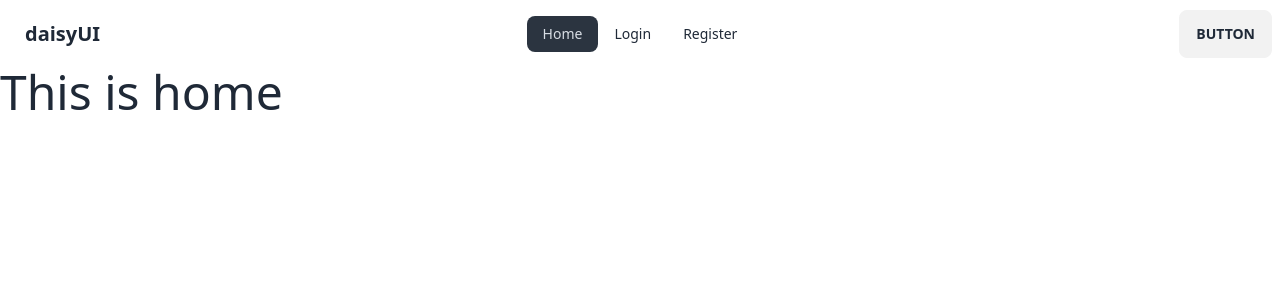
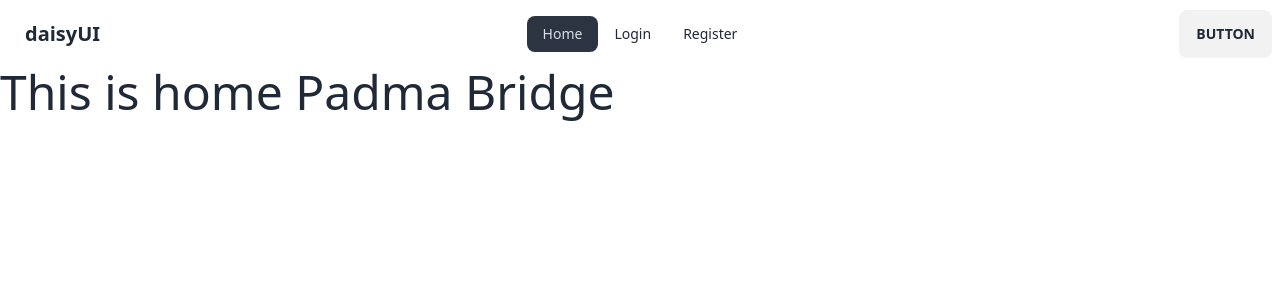
Before and after one commit to faraazhossainimran/auth-moha-milon, a React (Vite) app: page / in a window 1280 px wide. Shown: the top 300 px of the page. Built offline with nearby package versions, Linux system fonts and the light colour scheme.

Commit message:
useContext basics on Auth Moha Milon site

```diff
--- a/src/___content_api.js
+++ b/src/___content_api.js
@@ -1,4 +1,4 @@
-// 1.create context (export)
+// 1. create context (export)
 // 2. Provider
 // 3. set value
 // 4. useContext
--- a/src/components/Home.jsx
+++ b/src/components/Home.jsx
@@ -1,9 +1,13 @@
+import { useContext } from "react"
+import { AuthContext } from "./Providers/AuthProvider"
 
 
 const Home = () => {
+    const authInfo = useContext(AuthContext)
+    console.log(authInfo);
     return (
         <div className="text-5xl">
-            This is home
+            This is home {authInfo.name}
         </div>
     )
 }
--- /dev/null
+++ b/src/components/Providers/AuthProvider.jsx
@@ -0,0 +1,19 @@
+import { createContext } from "react"
+
+export const AuthContext = createContext(null);
+const AuthProvider = ({children}) => {
+    const authInfo = {name: 'Padma Bridge'}
+    return (
+        <AuthContext.Provider value={authInfo}>
+            {children}
+        </AuthContext.Provider>
+    )
+}
+
+export default AuthProvider
+
+
+// 1. create context and export it
+// 2. set provider with value
+// 3. use the Auth Provider in the main.jsx file
+// 4. accesss children in the AuthProvider component as childen and use it in the middle
```
Also changed, not shown: src/main.jsx (+22 -23 lines).
